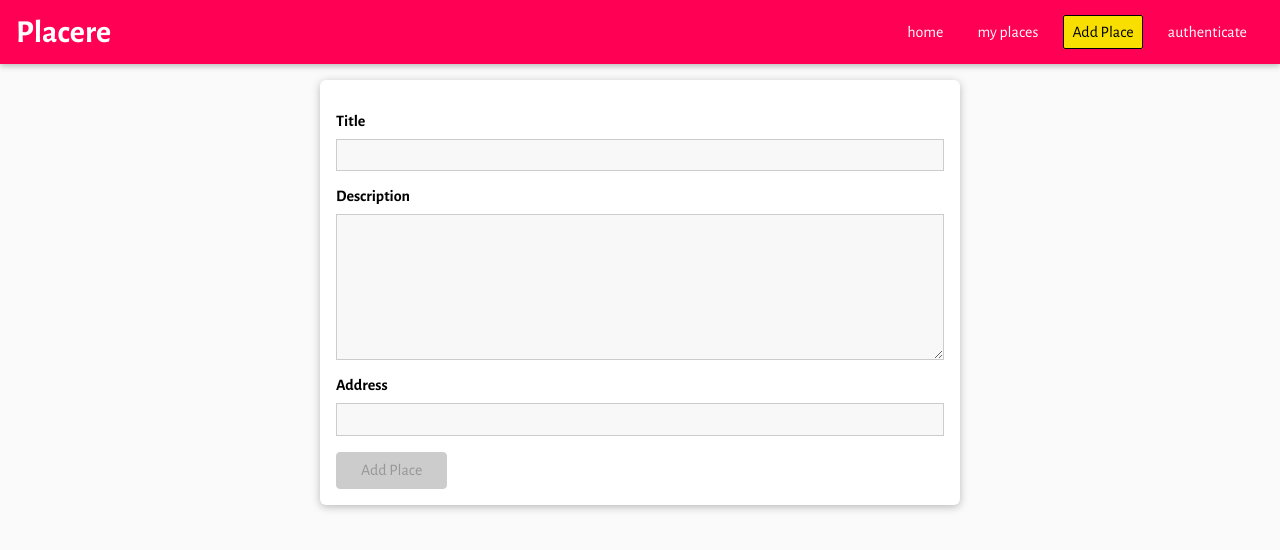
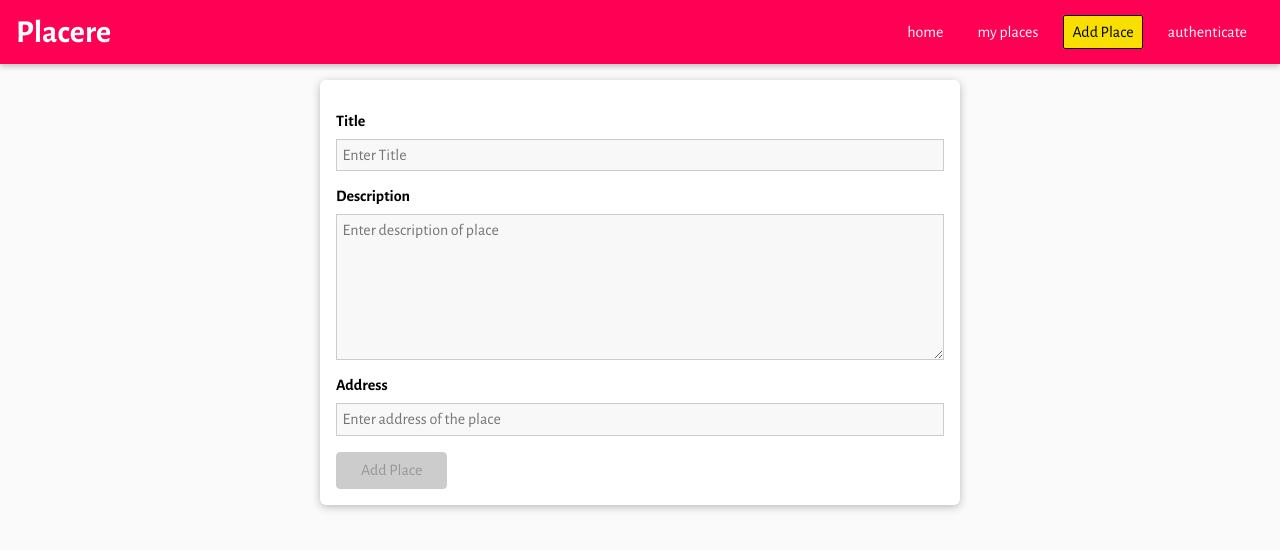
Before and after one commit to TidbitsJS/MERN-Academind, a React (Create React App) app in the folder spaces/frontend/: page /places/new in a window 1280 px wide. Shown: the top 550 px of the page. Built offline with nearby package versions, Linux system fonts and the light colour scheme; no server answers.

Commit message:
creating custom hook

```diff
--- a/spaces/frontend/src/places/pages/NewPlace.js
+++ b/spaces/frontend/src/places/pages/NewPlace.js
@@ -1,4 +1,4 @@
-import React, { useCallback, useReducer } from "react";
+import React from "react";
 
 import Button from "../../shared/components/FormElements/Button";
 import Input from "../../shared/components/FormElements/Input";
@@ -6,35 +6,11 @@ import {
   VALIDATOR_MINLENGTH,
   VALIDATOR_REQUIRE,
 } from "../../shared/utils/Validators";
-import "./newPlace.css";
-
-const formReducer = (state, action) => {
-  switch (action.type) {
-    case "INPUT_CHANGE":
-      let formIsValid = true;
-      for (const inputID in state.inputs) {
-        if (inputID === action.inputID) {
-          formIsValid = formIsValid && action.isValid;
-        } else {
-          formIsValid = formIsValid && state.inputs[inputID].isValid;
-        }
-      }
-      return {
-        ...state,
-        inputs: {
-          ...state.inputs,
-          [action.inputID]: { value: action.value, isValid: action.isValid },
-        },
-        isValid: formIsValid,
-      };
-    default:
-      return state;
-  }
-};
+import "./place.css";
+import { useForm } from "../../shared/hooks/FormHook";
 
 const NewPlace = () => {
-  const [formState, dispatch] = useReducer(formReducer, {
-    inputs: {
+  const [formState, inputHandler] = useForm({
     title: {
       value: "",
       isValid: false,
@@ -47,21 +23,7 @@ const NewPlace = () => {
       value: "",
       isValid: false,
     },
-    },
-    isValid: false,
   });
-
-  const inputHandler = useCallback(
-    (id, value, isValid) => {
-      dispatch({
-        type: "INPUT_CHANGE",
-        value: value,
-        isValid: isValid,
-        inputID: id,
-      });
-    },
-    [dispatch]
-  );
 
   const placeSubmitHandler = (event) => {
     event.preventDefault();
--- a/spaces/frontend/src/places/pages/UpdatePlace.js
+++ b/spaces/frontend/src/places/pages/UpdatePlace.js
@@ -7,6 +7,8 @@ import {
   VALIDATOR_REQUIRE,
   VALIDATOR_MINLENGTH,
 } from "../../shared/utils/Validators";
+import { useForm } from "../../shared/hooks/FormHook";
+import "./place.css";
 
 const DUMMY_PLACES = [
   {
@@ -50,8 +52,31 @@ const DUMMY_PLACES = [
 
 const UpdatePlace = () => {
   const placeId = useParams().placeId;
+  const identifiedPlace = DUMMY_PLACES.find((p) => p.id === placeId);
 
-  const identifiedPlace = DUMMY_PLACES.find((p) => p.id === placeId);
+  const [formState, inputHandler] = useForm(
+    {
+      title: {
+        value: identifiedPlace.title,
+        isValid: true,
+      },
+      description: {
+        value: identifiedPlace.description,
+        isValid: true,
+      },
+      address: {
+        value: identifiedPlace.address,
+        isValid: true,
+      },
+    },
+    true
+  );
+
+  console.log(formState, identifiedPlace);
+
+  const placeUpdateSubmitHandler = (event) => {
+    event.preventDefault();
+  };
 
   if (!identifiedPlace) {
     return (
@@ -62,7 +87,7 @@ const UpdatePlace = () => {
   }
 
   return (
-    <form className="place-form" onSubmit={() => {}}>
+    <form className="place-form" onSubmit={placeUpdateSubmitHandler}>
       <Input
         id="title"
         element="input"
@@ -71,9 +96,9 @@ const UpdatePlace = () => {
         label="Title"
         validators={[VALIDATOR_REQUIRE()]}
         errorText="Please enter a valid title."
-        onInput={() => {}}
-        value={identifiedPlace.title}
-        valid={true}
+        onInput={inputHandler}
+        initialValue={formState.inputs.title.value}
+        initialValid={formState.inputs.title.isValid}
       />
       <Input
         id="description"
@@ -82,9 +107,9 @@ const UpdatePlace = () => {
         label="Description"
         validators={[VALIDATOR_MINLENGTH(5)]}
         errorText={"Please enter a valid description (at least 5 characters) "}
-        onInput={() => {}}
-        value={identifiedPlace.description}
-        valid={true}
+        onInput={inputHandler}
+        initialValue={formState.inputs.description.value}
+        initialValid={formState.inputs.description.isValid}
       />
       <Input
         id="address"
@@ -94,11 +119,11 @@ const UpdatePlace = () => {
         label="Address"
         validators={[VALIDATOR_REQUIRE()]}
         errorText={"Please enter a valid address. "}
-        onInput={() => {}}
-        value={identifiedPlace.address}
-        valid={true}
+        onInput={inputHandler}
+        initialValue={formState.inputs.address.value}
+        initialValid={formState.inputs.address.isValid}
       />
-      <Button type="submit" disabled={true}>
+      <Button type="submit" disabled={!formState.isValid}>
         Update Place
       </Button>
     </form>
--- a/spaces/frontend/src/shared/components/FormElements/Input.js
+++ b/spaces/frontend/src/shared/components/FormElements/Input.js
@@ -23,9 +23,9 @@ const inputReducer = (state, action) => {
 
 const Input = (props) => {
   const [inputState, dispatch] = useReducer(inputReducer, {
-    value: props.value || " ",
+    value: props.initialValue || "",
     isTouched: false,
-    isValid: props.valid || false,
+    isValid: props.initialValid || false,
   });
 
   const { id, onInput } = props;
--- /dev/null
+++ b/spaces/frontend/src/shared/hooks/FormHook.js
@@ -0,0 +1,43 @@
+import { useCallback, useReducer } from "react";
+
+const formReducer = (state, action) => {
+  switch (action.type) {
+    case "INPUT_CHANGE":
+      let formIsValid = true;
+      for (const inputID in state.inputs) {
+        if (inputID === action.inputID) {
+          formIsValid = formIsValid && action.isValid;
+        } else {
+          formIsValid = formIsValid && state.inputs[inputID].isValid;
+        }
+      }
+      return {
+        ...state,
+        inputs: {
+          ...state.inputs,
+          [action.inputID]: { value: action.value, isValid: action.isValid },
+        },
+        isValid: formIsValid,
+      };
+    default:
+      return state;
+  }
+};
+
+export const useForm = (initialInputs, intialFormValidity) => {
+  const [formState, dispatch] = useReducer(formReducer, {
+    inputs: initialInputs,
+    isValid: intialFormValidity,
+  });
+
+  const inputHandler = useCallback((id, value, isValid) => {
+    dispatch({
+      type: "INPUT_CHANGE",
+      value: value,
+      isValid: isValid,
+      inputID: id,
+    });
+  }, []);
+
+  return [formState, inputHandler];
+};
```
Also changed, not shown: spaces/frontend/src/places/pages/place.css (renamed from spaces/frontend/src/places/pages/newPlace.css). Lines whose indentation alone changed are shown as unchanged.
